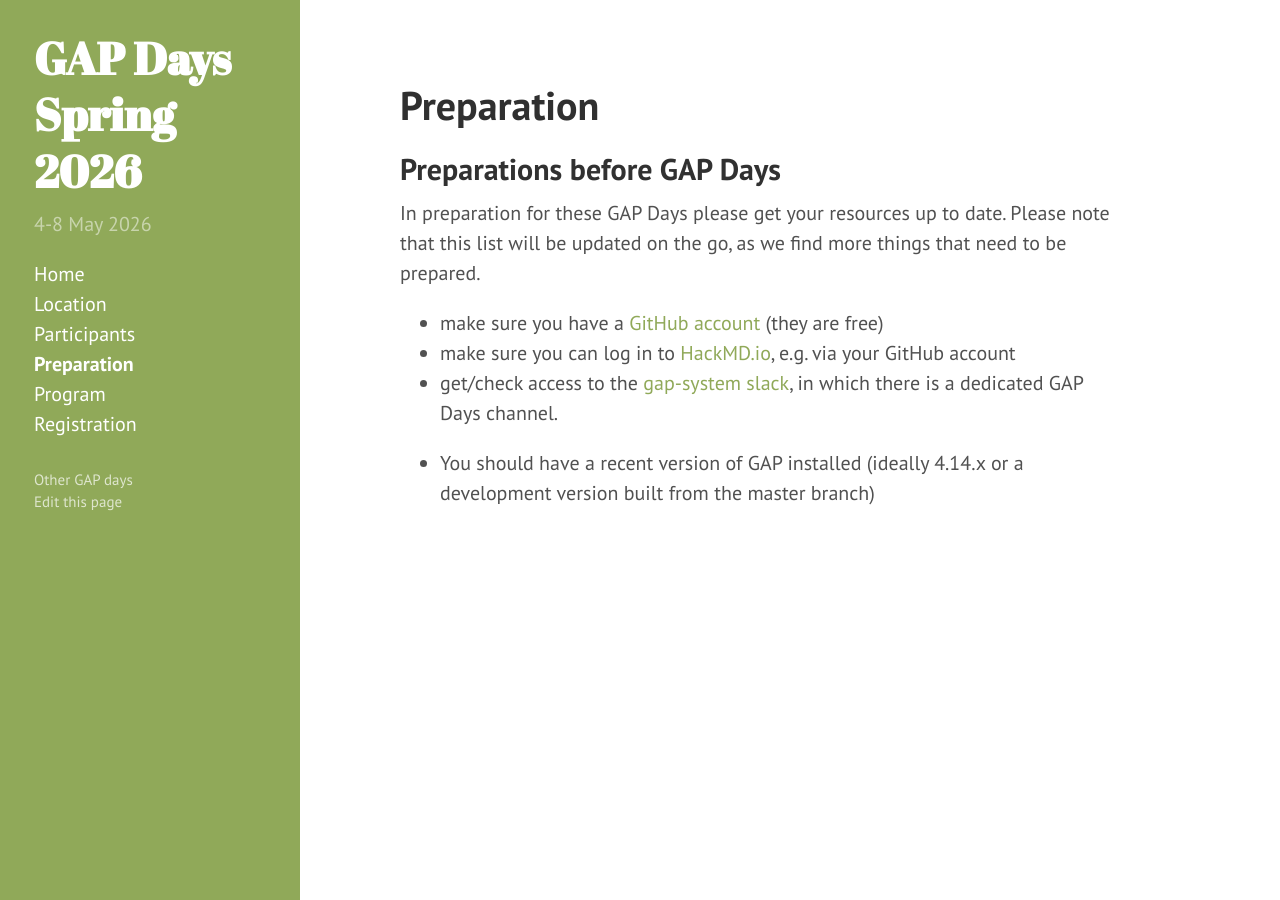
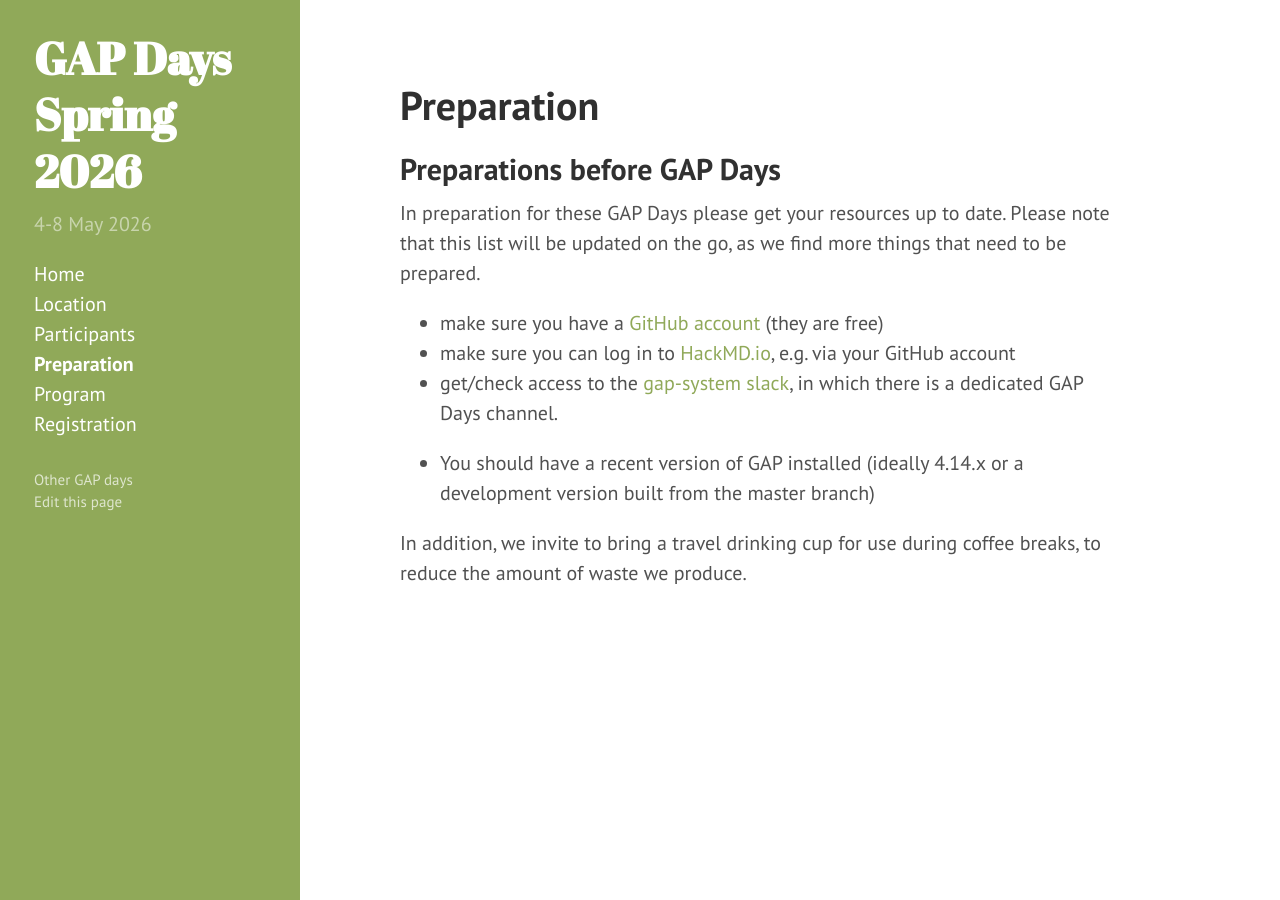
Before and after one commit to gapdays/gapdays2026-spring, a Jekyll site: the page built from preparation.md, in a window 1280 px wide. Built offline with Jekyll 4.4.1, drawn with Linux system fonts in a browser that asks for light colours.

Commit message:
Mention drinking cup

```diff
--- a/preparation.md
+++ b/preparation.md
@@ -12,3 +12,6 @@ Please note that this list will be updated on the go, as we find more things tha
 - get/check access to the [gap-system slack](https://gap-system.org/slack), in which there is a dedicated GAP Days channel.
 
 - You should have a recent version of GAP installed (ideally 4.14.x or a development version built from the master branch)
+
+In addition, we invite to bring a travel drinking cup for use during coffee breaks,
+to reduce the amount of waste we produce.
```
